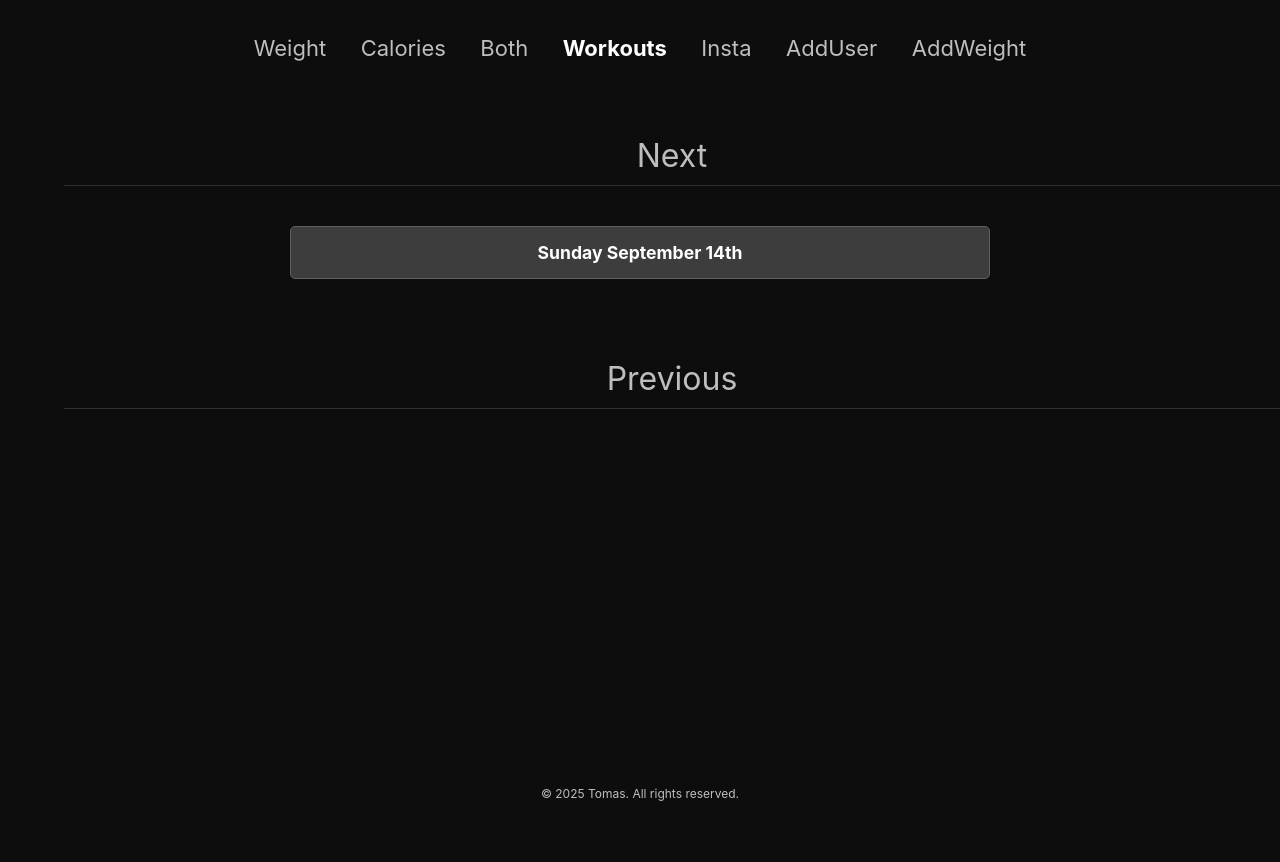
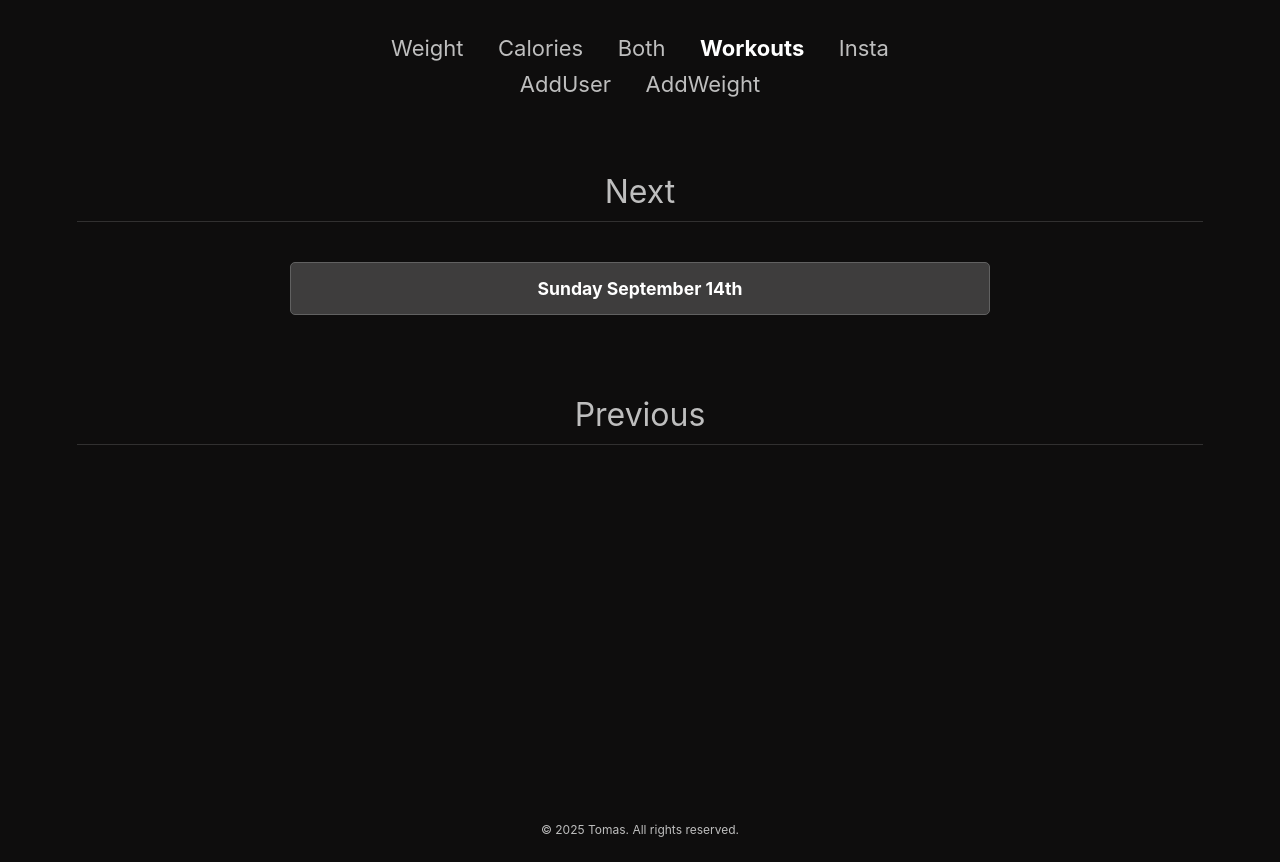
Before and after one commit to Tomas-W/Progress, a Flask app: page /home in a window 1280 px wide. Before the commit the page ends 801 px from the top, so only its background shows below. Run offline with Flask 3, Linux system fonts and the light colour scheme; the visitor is signed in with stand-in values (Sample User, id 1).

Commit message:
Fix header width && nav items

```diff
--- a/static/css/base.css
+++ b/static/css/base.css
@@ -1,13 +1,12 @@
 main {
     min-height: calc(100vh - 250px);
-    padding: 0 5%;
+    padding: 0 6%;
 }
 
 .header-wrapper {
     display: flex;
     align-items: center;
     justify-content: center;
-    width: 95vw;
     margin: 40px auto;
     padding-bottom: 10px;
     border-bottom: 1px solid var(--seperator);
--- a/static/css/home/home.css
+++ b/static/css/home/home.css
@@ -91,11 +91,6 @@
         padding: 10px 12px;
         font-size: 0.9rem;
     }
-
-    .next-workout {
-        margin: 0 auto 25px auto;
-    }
-
     .next-workout-content {
         padding: 12px 50px;
         font-size: 1rem;
--- a/static/css/navigation.css
+++ b/static/css/navigation.css
@@ -3,8 +3,18 @@
     text-align: center;
 }
 
+.nav-row {
+    margin-bottom: 10px;
+}
+
+.nav-row:last-child {
+    margin-bottom: 0;
+}
+
 nav ul {
     list-style: none;
+    margin: 0;
+    padding: 0;
 }
 
 nav li {
@@ -23,16 +33,35 @@
     font-weight: bold;
 }
 
-@media (max-width: 576px) {
-    .nav-link {
-        margin: 0 10px;
-        font-size: 14px;
+@media (min-width: 769px) {
+    .nav-regular {
+        display: block;
+    }
+    .nav-small-row-1,
+    .nav-small-row-2 {
+        display: none;
+    }
+    .nav-admin {
+        display: block;
     }
 }
 
+@media (max-width: 768px) {
+    .nav-regular {
+        display: none;
+    }
 
-@media (min-width: 576px) and (max-width: 768px) {
+    .nav-small-row-1,
+    .nav-small-row-2 {
+        display: block;
+    }
+    .nav-admin {
+        display: block;
+    }
+    .nav-row {
+        margin-bottom: 10px;
+    }
     .nav-link {
-        font-size: 16px;
+        font-size: 19px;
     }
 }
--- a/templates/navigation.html
+++ b/templates/navigation.html
@@ -5,17 +5,43 @@
 {% endblock %}
 
 <nav id="site-nav">
+    <!-- Wide screen (All on one line) -->
+    <div class="nav-row nav-regular">
         <ul>
             <li><a href="{{ url_for('home.weight') }}" class="nav-link {% if endpoint == 'weight' %}is_current{% endif %}">Weight</a></li>
             <li><a href="{{ url_for('home.calories') }}" class="nav-link {% if endpoint == 'calories' %}is_current{% endif %}">Calories</a></li>
             <li><a href="{{ url_for('home.both') }}" class="nav-link {% if endpoint == 'both' %}is_current{% endif %}">Both</a></li>
             <li><a href="{{ url_for('home.home') }}" class="nav-link {% if endpoint == 'home' %}is_current{% endif %}">Workouts</a></li>
             <li><a href="{{ url_for('home.insta') }}" class="nav-link {% if endpoint == 'insta' %}is_current{% endif %}">Insta</a></li>
+        </ul>
+    </div>
+
+    <!-- Small screens (Top row) -->
+    <div class="nav-row nav-small-row-1">
+        <ul>
+            <li><a href="{{ url_for('home.weight') }}" class="nav-link {% if endpoint == 'weight' %}is_current{% endif %}">Weight</a></li>
+            <li><a href="{{ url_for('home.calories') }}" class="nav-link {% if endpoint == 'calories' %}is_current{% endif %}">Calories</a></li>
+            <li><a href="{{ url_for('home.both') }}" class="nav-link {% if endpoint == 'both' %}is_current{% endif %}">Both</a></li>
+        </ul>
+    </div>
+
+    <!-- Small screens (Middle row) -->
+    <div class="nav-row nav-small-row-2">
+        <ul>
+            <li><a href="{{ url_for('home.home') }}" class="nav-link {% if endpoint == 'home' %}is_current{% endif %}">Workouts</a></li>
+            <li><a href="{{ url_for('home.insta') }}" class="nav-link {% if endpoint == 'insta' %}is_current{% endif %}">Insta</a></li>
+        </ul>
+    </div>
+
+    <!-- Admin links (Bottom row) -->
     {% if session.username == "admin" or session.username == "test" %}
+    <div class="nav-row nav-admin">
+        <ul>
             <li><a href="{{ url_for('admin.add_user') }}" class="nav-link {% if endpoint == 'add_user' %}is_current{% endif %}">AddUser</a></li>
             <li><a href="{{ url_for('admin.add_weight') }}" class="nav-link {% if endpoint == 'add_weight' %}is_current{% endif %}">AddWeight</a></li>
+        </ul>
+    </div>
     {% endif %}
-    </ul>
 </nav>
 
 {% endblock %}
```
Lines whose indentation alone changed are shown as unchanged.
